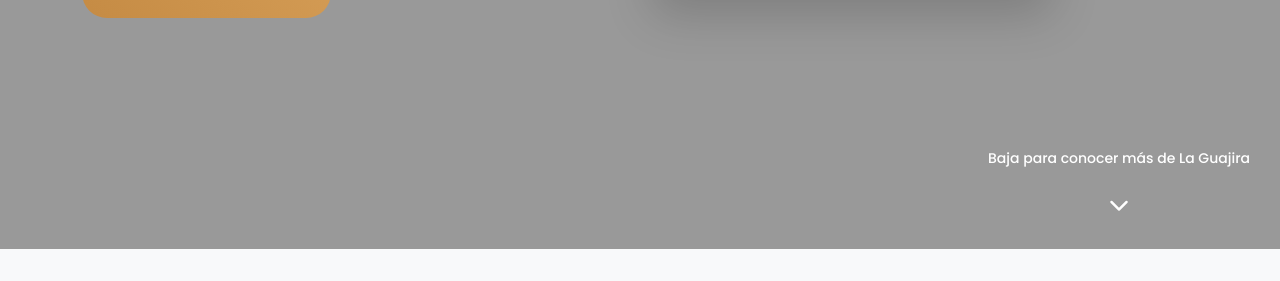
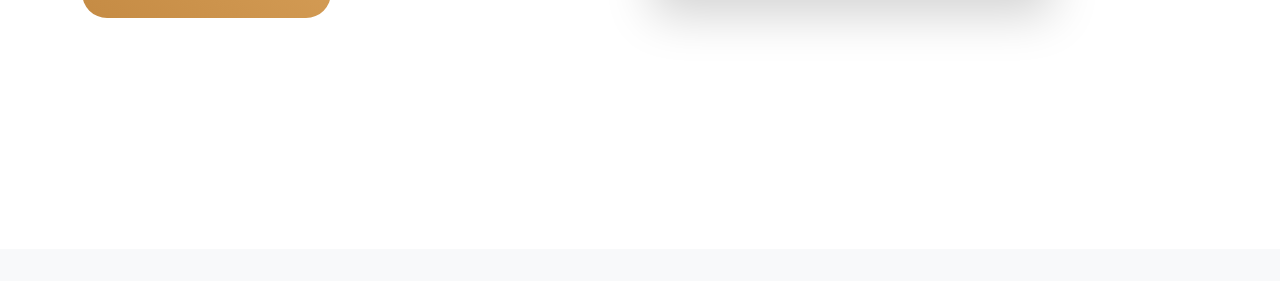
Before and after one commit to Jce-C/Raices_vivas, a Django app: page / in a window 1280 px wide. Shown: the part 551-832 px from the top of the page. Run offline with Django 4.2, Linux system fonts and the light colour scheme; data that the repository does not hold is empty; some web fonts are replaced.

Commit message:
Update index.html

```diff
--- a/templates/index.html
+++ b/templates/index.html
@@ -8,18 +8,15 @@
     #mainNav { display: none !important; }
 
  .hero-section {
-        background: linear-gradient(rgba(0, 0, 0, 0.4), rgba(0, 0, 0, 0.4)),
-                 url('{% static "images/v_fondo.gif" %}');
+    background: url('{% static "images/v_fondo.gif" %}');
     background-size: cover;
     background-position: center;
-        background-attachment: fixed;
-        padding-top: 0;
     height: 100vh;
 }
 
     .cta-section {
         background: linear-gradient(rgba(197, 139, 68, 0.9), rgba(197, 139, 68, 0.9)),
-                    url('https://pixabay.com/get/ge5094de442e534dc79fc3dd69b353b3e828f641c305137a914a841d9adcbf6c122bea713f155fee706086bcfa66528f1afb1d74f2abc967f33cc4e5c22e21a19_1280.jpg');
+                                   url('{% static "images/v_fondo.gif" %}');
     background-size: cover;
     background-position: center;
     }
```
Lines whose indentation alone changed are shown as unchanged.
